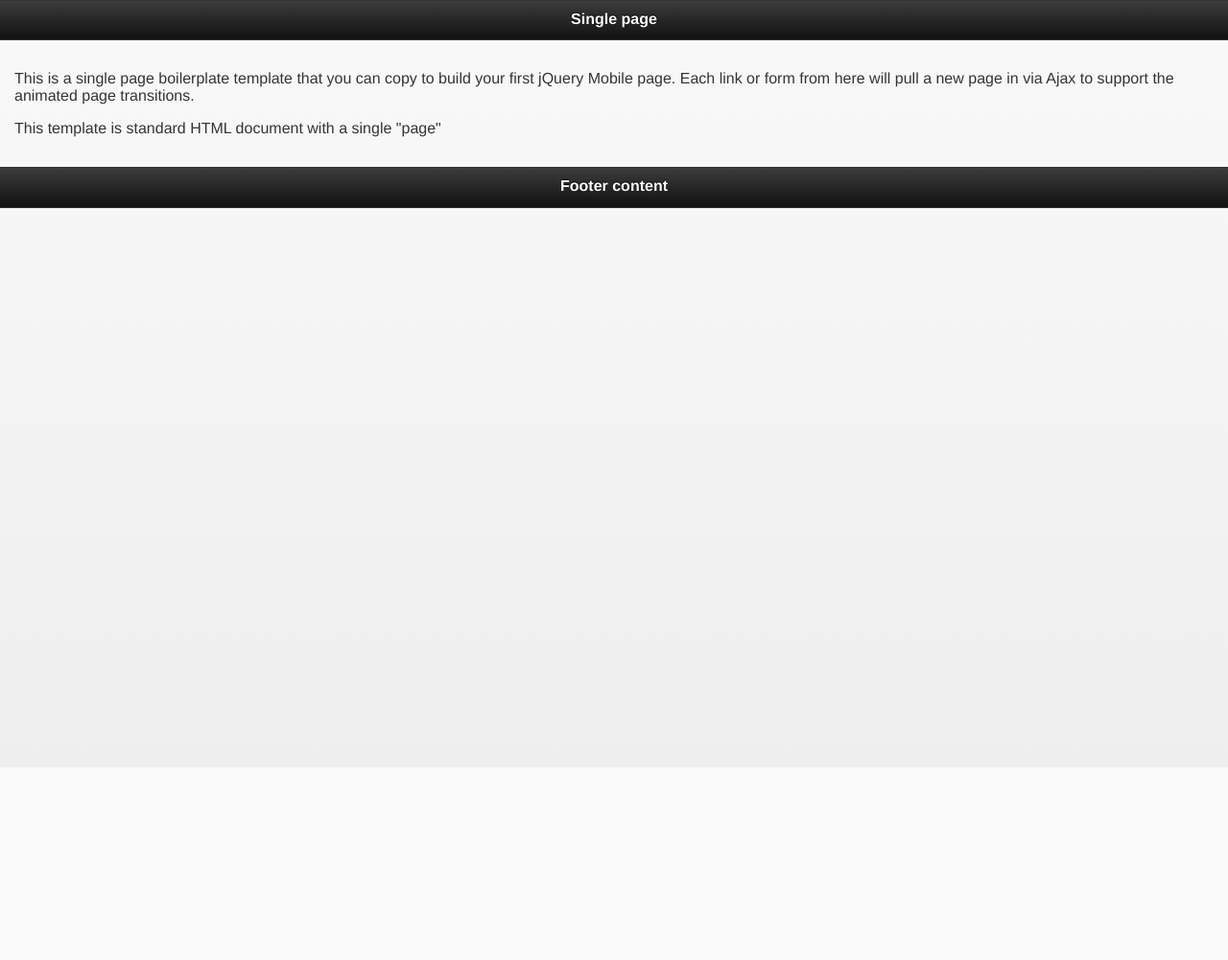
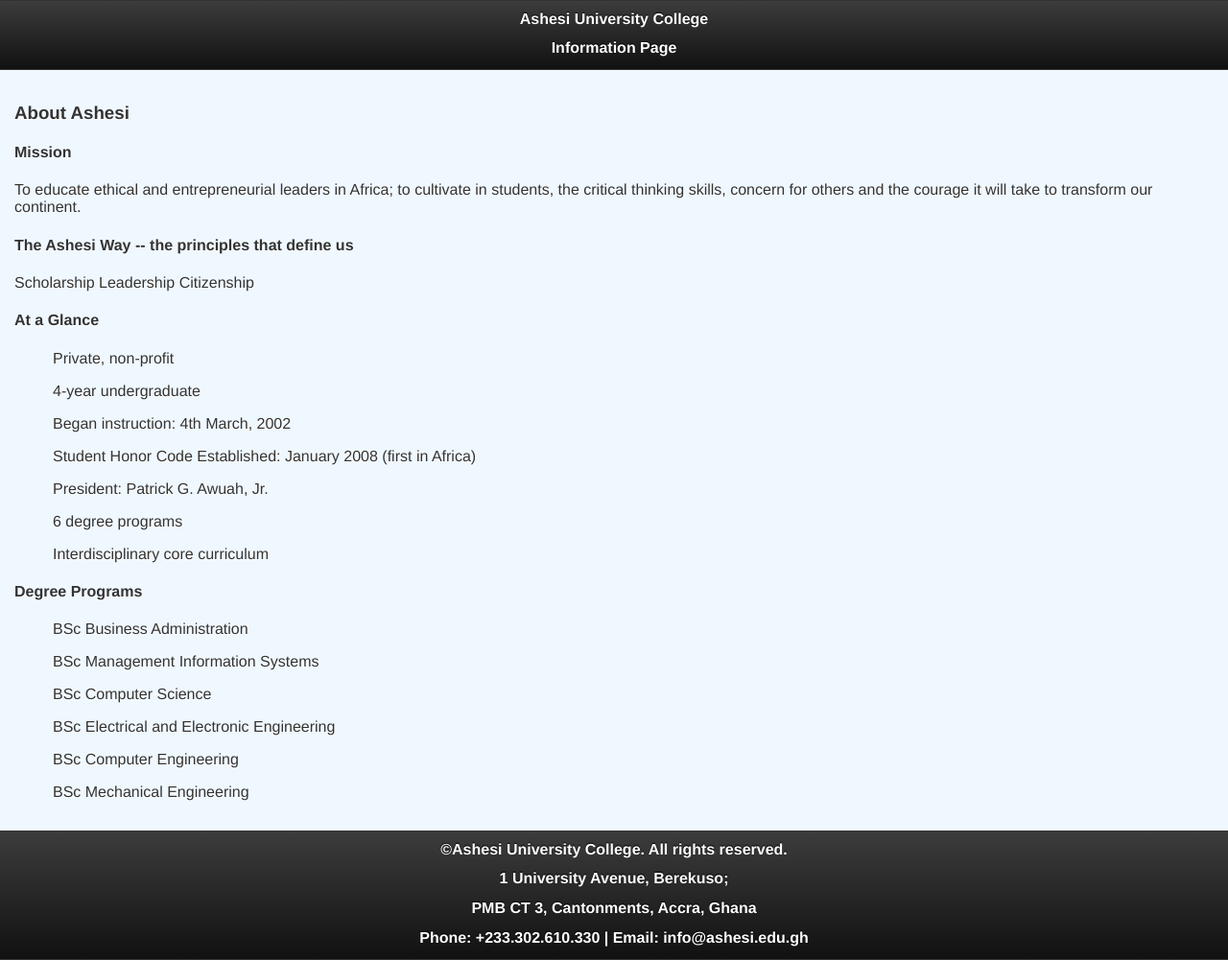
Before and after one commit to adwoaarmah/mobapp, a plain HTML site: page index.html in a window 1280 px wide. Shown: the whole page at 96% size. Before the commit the page ends 800 px from the top, so only its background shows below. Drawn offline with Linux system fonts and the light colour scheme.

Commit message:
Ashesi Edits

```diff
--- a/index.html
+++ b/index.html
@@ -34,16 +34,46 @@
     <div data-role="page">
 
     	<div data-role="header">
-    		<h1>Single page</h1>
+    		<h1>Ashesi University College</h1>
+            <h3>Information Page</h3>
     	</div><!-- /header -->
 
-    	<div data-role="content">
-    		<p>This is a single page boilerplate template that you can copy to build your first jQuery Mobile page. Each link or form from here will pull a new page in via Ajax to support the animated page transitions.</p>
-    		<p>This template is standard HTML document with a single "page"</p>
+    	<div data-role="content" style="background-color:aliceblue">
+            <h3>About Ashesi</h3>
+            <h4>Mission</h4>
+                <p>To educate ethical and entrepreneurial leaders in Africa; to cultivate in students, the critical thinking skills, concern for others and the courage it will take to transform our continent.</p>
+
+            <h4>The Ashesi Way -- the principles that define us</h4>
+
+                    <p>Scholarship
+                    Leadership
+                    Citizenship</p>
+    		<h4>At a Glance</h4>
+                <p><ul>Private, non-profit</ul>
+                <ul>4-year undergraduate</ul>
+                <ul>Began instruction: 4th March, 2002</ul>
+                <ul>Student Honor Code Established: January 2008 (first in Africa)</ul>
+                <ul>President: Patrick G. Awuah, Jr.</ul>
+                <ul>6 degree programs</ul>
+                <ul>Interdisciplinary core curriculum</ul>
+            </p>
+
+            <h4>Degree Programs</h4>
+            <p>
+                <ul>BSc Business Administration</ul>
+                <ul>BSc Management Information Systems</ul>
+                <ul>BSc Computer Science</ul>
+                <ul>BSc Electrical and Electronic Engineering</ul>
+                <ul>BSc Computer Engineering</ul>
+                <ul>BSc Mechanical Engineering</ul>
+            </p>
     	</div><!-- /content -->
 
     	<div data-role="footer">
-    		<h4>Footer content</h4>
+    		<h5>©Ashesi University College. All rights reserved.</h5>
+            <h5>1 University Avenue, Berekuso;</h5>
+            <h5>PMB CT 3, Cantonments, Accra, Ghana</h5>
+            <h5>Phone: +233.302.610.330  | Email: info@ashesi.edu.gh</h5>
     	</div><!-- /footer -->
 
     </div><!-- /page -->
```
Also changed, not shown: css/images/ashesi.jpg (added).
